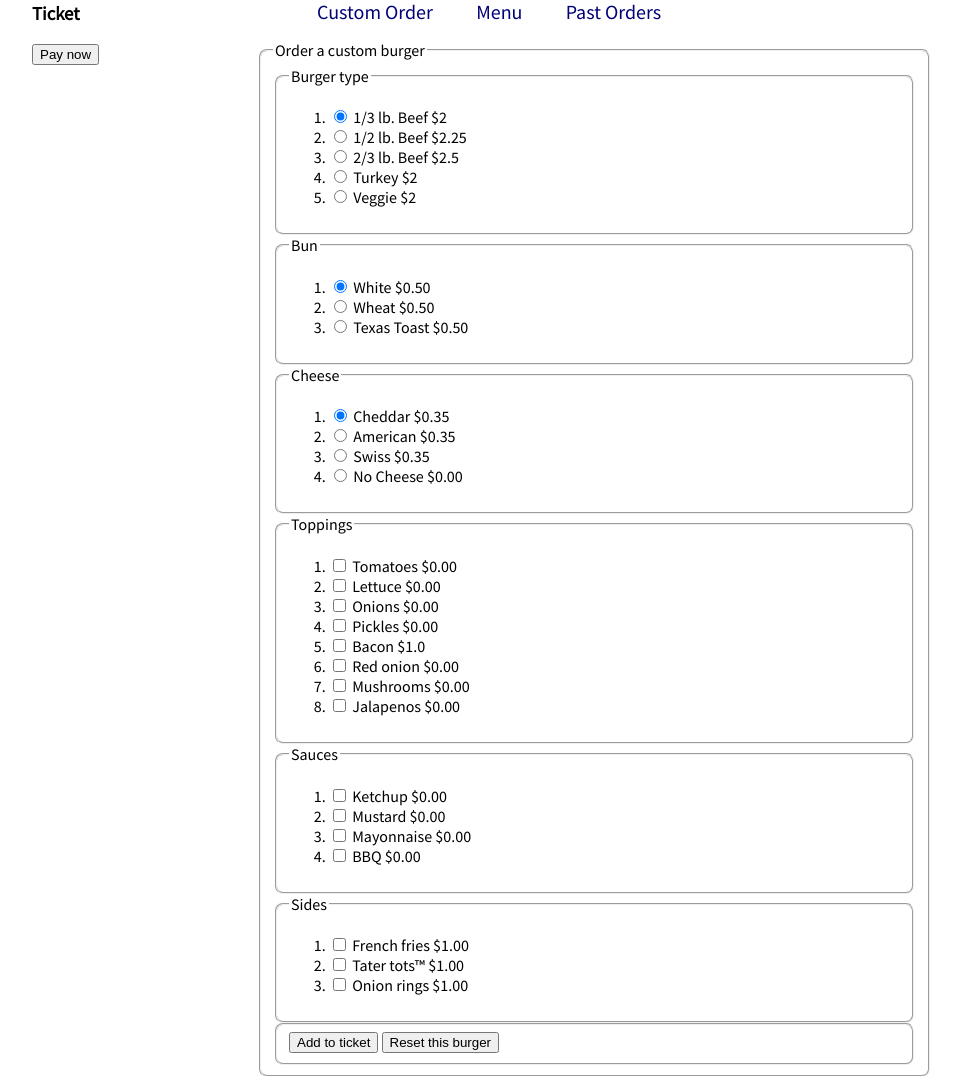
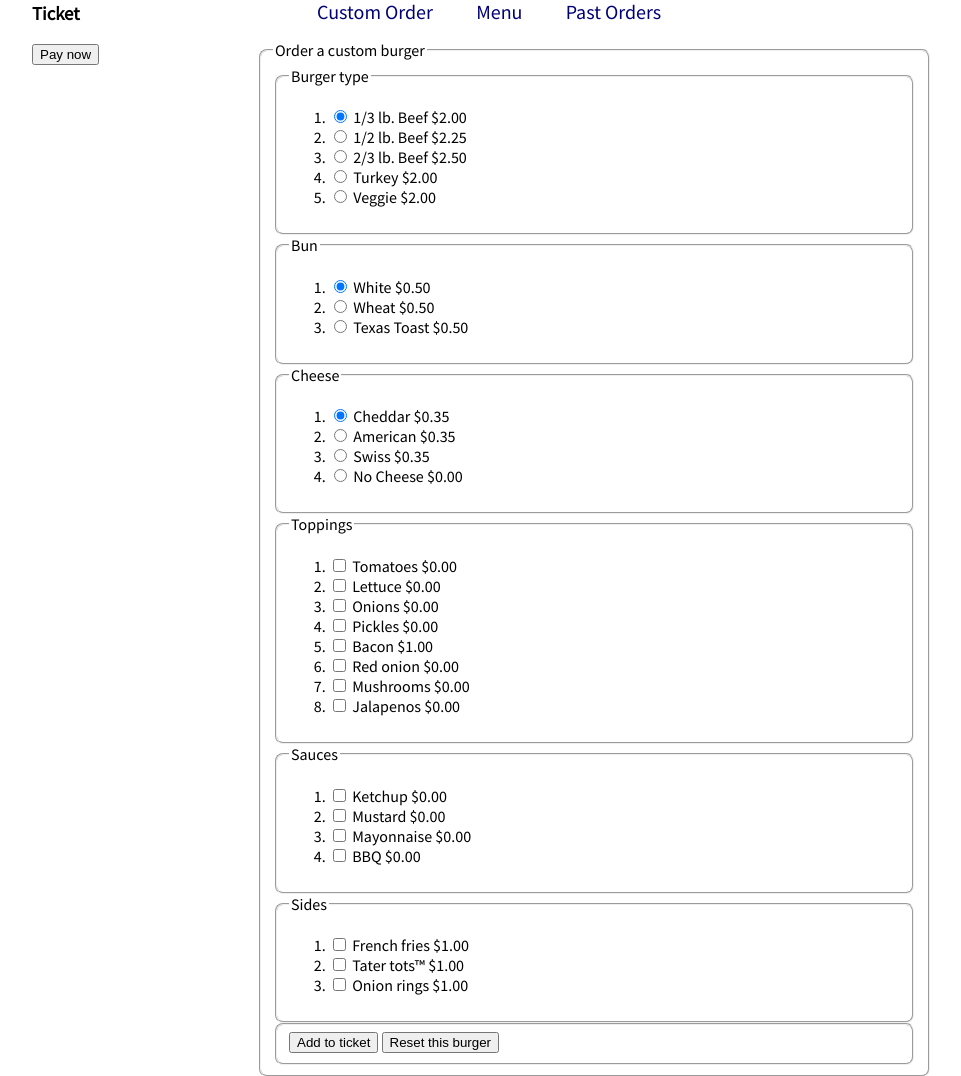
Before and after one commit to aryamccarthy/BurgerBar, a PHP site: page /html/index.html in a window 1280 px wide. Shown: the part 161-1237 px from the top of the page, without its empty margins (158-1119 px from the left). Run offline with PHP 8.4, Linux system fonts and the light colour scheme; some libraries are stand-ins or nearby versions.

Commit message:
Standardized number format. Hid all dollar signs.

```diff
--- a/css/stylesheet.css
+++ b/css/stylesheet.css
@@ -8,7 +8,7 @@ article[id$="ordering"].selected {
   display: inherit;
 }
 
-label + label::before {
+label + label::before, .burger_price::before {
   content: "$"
 }
 
--- a/html/index.html
+++ b/html/index.html
@@ -72,7 +72,7 @@
 									<li>
 										<input type="radio" name="patty" id="third_beef" value="1/3 lb. Beef" checked>
 										<label for="third_beef">1/3 lb. Beef</label>
-										<label id="third_beefprice">2</label>
+										<label id="third_beefprice">2.00</label>
 									</li>
 									<li>
 										<input type="radio" name="patty" id="half_beef" value="1/2 lb. Beef">
@@ -82,18 +82,18 @@
 									<li>
 										<input type="radio" name="patty" id="two_thirds_beef" value="2/3 lb. Beef">
 										<label for="two_thirds_beef">2/3 lb. Beef</label>
-										<label id="two_thirds_beefprice">2.5</label>
+										<label id="two_thirds_beefprice">2.50</label>
 
 									</li>
 									<li>
 										<input type="radio" name="patty" id="turkey" value="Turkey">
 										<label for="turkey">Turkey</label>
-										<label id="turkeyprice">2</label>
+										<label id="turkeyprice">2.00</label>
 									</li>
 									<li>
 										<input type="radio" name="patty" id="veggie" value="Veggie">
 										<label for="veggie">Veggie</label>
-										<label id="veggieprice">2</label>
+										<label id="veggieprice">2.00</label>
 									</li>
 								</ol>
 							</fieldset>
@@ -168,7 +168,7 @@
 									<li>
 										<input type="checkbox" name="toppings" id="bacon" value="Bacon">
 										<label for="bacon">Bacon</label>
-										<label id= "baconprice">1.0</label>
+										<label id= "baconprice">1.00</label>
 
 									</li>
 									<li>
@@ -250,35 +250,35 @@
 					<img src="https://openclipart.org/image/200px/svg_to_png/9096/	Gerald_G_Fast_Food_Lunch_Dinner_(FF_Menu)_22.png" title="Fast Food, 	Lunch-Dinner, Hamburger by  Gerald_G (/user-detail/Gerald_G)" />
 					<figcaption class="burger_label" value="Buffalo Burger">Buffalo Burger</figcaption>
 					<figcaption class="burger_description">Prepared with meat from the American Bison, buffalo burgers have less cholesterol, less fat, and fewer calories than beef hamburgers and chicken hamburgers. The American Heart Association recommended buffalo burgers in 1997 as more heart-healthy than chicken or beef. </figcaption>
-					<figcaption class="burger_price">$9.50</figcaption>
+					<figcaption class="burger_price">9.50</figcaption>
 					<input type='button' id="Buffalo Burger" onclick='updateTicket(this.id)' value='Add to ticket' />
 				</figure>
 				<figure>
 					<img src="https://openclipart.org/image/200px/svg_to_png/9096/	Gerald_G_Fast_Food_Lunch_Dinner_(FF_Menu)_22.png" title="Fast Food, 	Lunch-Dinner, Hamburger by  Gerald_G (/user-detail/Gerald_G)" />
 					<figcaption class="burger_label" value="Jucy Lucy">Jucy Lucy</figcaption>
 					<figcaption class="burger_description">A cheeseburger that has the cheese inside the meat patty rather than on top. A piece of cheese is surrounded by raw meat and cooked until it melts, resulting in a molten core of cheese within the patty. </figcaption>
-					<figcaption class="burger_price">$9.00</figcaption>
+					<figcaption class="burger_price">9.00</figcaption>
 					<input type='button' id="Jucy Lucy" onclick='updateTicket(this.id)' value='Add to ticket' />
 				</figure>
 				<figure>
 					<img src="https://openclipart.org/image/200px/svg_to_png/9096/	Gerald_G_Fast_Food_Lunch_Dinner_(FF_Menu)_22.png" title="Fast Food, 	Lunch-Dinner, Hamburger by  Gerald_G (/user-detail/Gerald_G)" />
 					<figcaption class="burger_label">Hamdog</figcaption>
 					<figcaption class="burger_description">An American dish that consists of a hot dog that is wrapped in a beef patty, deep-fried, covered with chili, a handful of French fries, and a fried egg. </figcaption>
-					<figcaption class="burger_price">$8.75</figcaption>
+					<figcaption class="burger_price">8.75</figcaption>
 					<input type='button' id="Hamdog" onclick='updateTicket(this.id)' value='Add to ticket' />
 				</figure>
 				<figure>
 					<img src="https://openclipart.org/image/200px/svg_to_png/9096/	Gerald_G_Fast_Food_Lunch_Dinner_(FF_Menu)_22.png" title="Fast Food, 	Lunch-Dinner, Hamburger by  Gerald_G (/user-detail/Gerald_G)" />
 					<figcaption class="burger_label">Luther Burger</figcaption>
 					<figcaption class="burger_description">A hamburger or cheeseburger prepared with one or more glazed doughnuts in place of the bun. </figcaption>
-					<figcaption class="burger_price">$8.00</figcaption>
+					<figcaption class="burger_price">8.00</figcaption>
 					<input type='button' id="Luther Burger" onclick='updateTicket(this.id)' value='Add to ticket' />
 				</figure>
 				<figure>
 					<img src="https://openclipart.org/image/200px/svg_to_png/9096/	Gerald_G_Fast_Food_Lunch_Dinner_(FF_Menu)_22.png" title="Fast Food, 	Lunch-Dinner, Hamburger by  Gerald_G (/user-detail/Gerald_G)" />
 					<figcaption class="burger_label">Teriyaki Burger</figcaption>
 					<figcaption class="burger_description">Teriyaki burger (テリヤキバーガー?) refers to a variety of hamburger either topped with teriyaki sauce or with the sauce worked into the ground meat patty. </figcaption>
-					<figcaption class="burger_price">$7.50</figcaption>
+					<figcaption class="burger_price">7.50</figcaption>
 					<input type='button' id="Teriyaki Burger" onclick='updateTicket(this.id)' value='Add to ticket' />
 				</figure>
 				<figure>
@@ -286,7 +286,7 @@
 					<figcaption class="burger_label">Naan Burger</figcaption>
 					<figcaption class="burger_description">Made with naan bread, naan burgers, the use of flatbread creates a taste experience different from hamburgers made with bread.
 					</figcaption>
-					<figcaption class="burger_price">$8.75</figcaption>
+					<figcaption class="burger_price">8.75</figcaption>
 					<input type='button' id="Naan Burger" onclick='updateTicket(this.id)' value='Add to ticket' />
 				</figure>
 			</article>
@@ -299,7 +299,7 @@
 					</figcaption>
 					<figcaption class="burger_description">Lorem ipsum dolor sit amet, 			consectetur adipisicing elit, sed do eiusmod
 					</figcaption>
-					<figcaption class="burger_price">$10.00
+					<figcaption class="burger_price">10.00
 					</figcaption>
 					<button class="add_button" type="submit" formmethod=" ">Add
 					</button>
```
